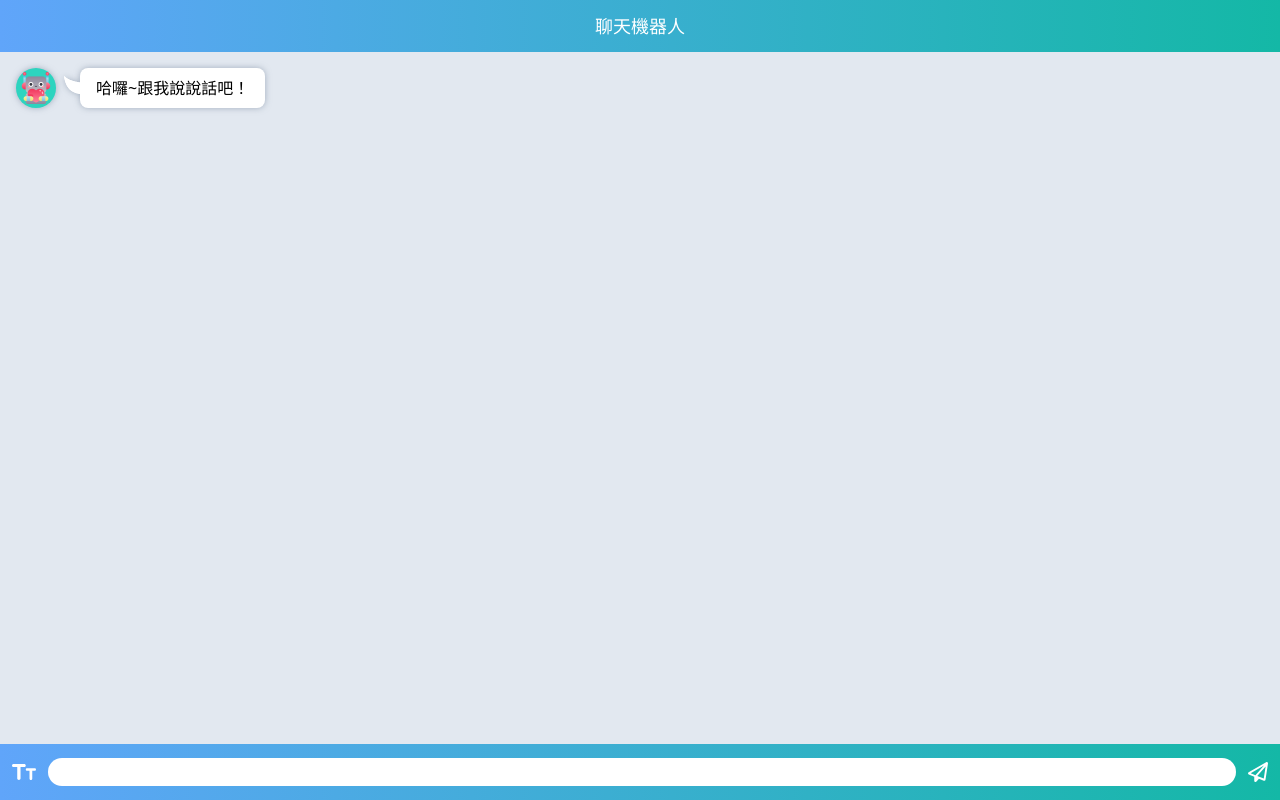
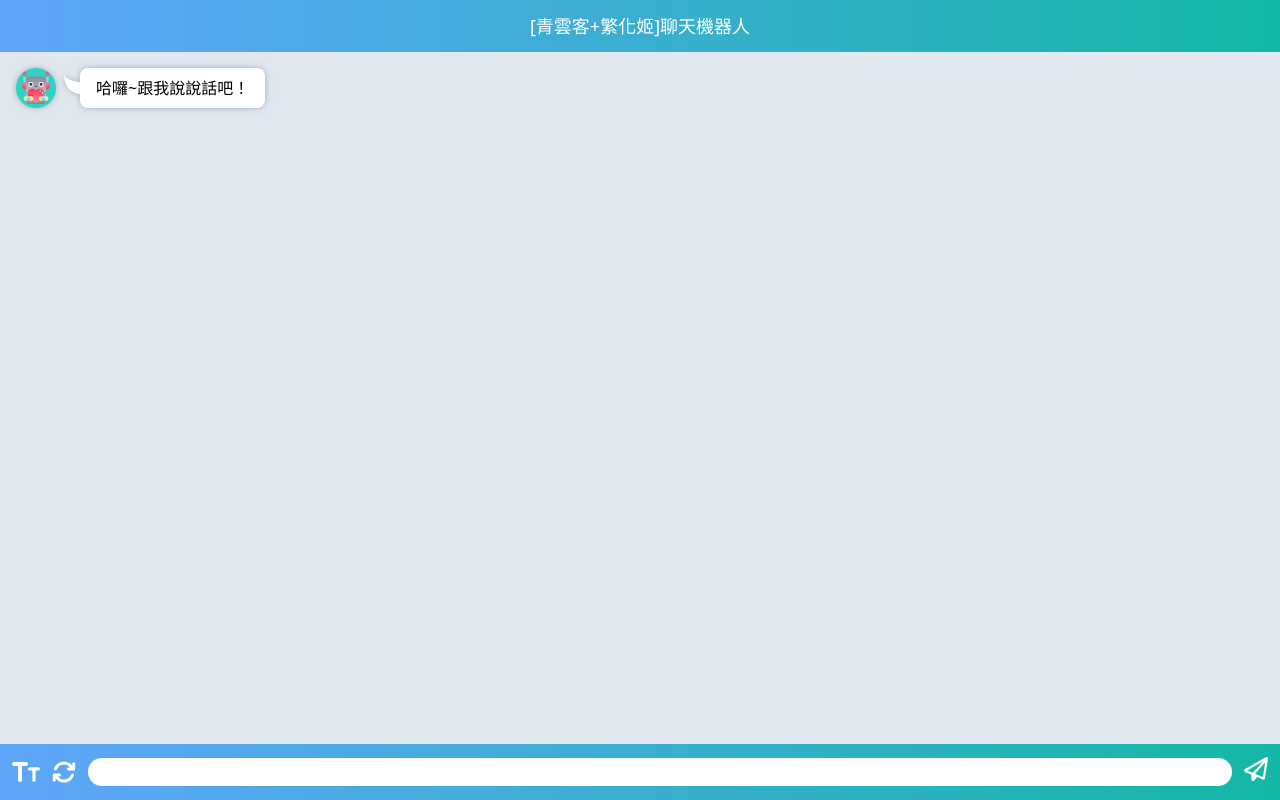
Before and after one commit to s414june/ChatBot_QingYunKe, a Vue app in the folder chatbot-qingyunke/: page / in a window 1280 px wide. Built offline with nearby package versions, Linux system fonts and the light colour scheme.

Commit message:
調整程式碼邏輯/增加重新對話功能

```diff
--- a/chatbot-qingyunke/package.json
+++ b/chatbot-qingyunke/package.json
@@ -9,6 +9,11 @@
     "preview": "vite preview"
   },
   "dependencies": {
+    "@fortawesome/fontawesome-svg-core": "^6.2.1",
+    "@fortawesome/free-brands-svg-icons": "^6.2.1",
+    "@fortawesome/free-regular-svg-icons": "^6.2.1",
+    "@fortawesome/free-solid-svg-icons": "^6.2.1",
+    "@fortawesome/vue-fontawesome": "^3.0.3",
     "axios": "^1.2.6",
     "mdb-ui-kit": "^6.1.0",
     "tw-elements": "^1.0.0-alpha13",
--- a/chatbot-qingyunke/src/App.vue
+++ b/chatbot-qingyunke/src/App.vue
@@ -4,12 +4,13 @@ import Footer from "./components/Footer.vue";
 import BotMsg from "./components/BotMsg.vue";
 import UserMsg from "./components/UserMsg.vue";
 import Loading from "./components/Loading.vue";
-import { getCurrentInstance, ref, onMounted, createApp, watch, reactive } from "vue";
+import { setMobileVh } from "./composable/useScript";
+import { getCurrentInstance, ref, onMounted, watch, shallowRef } from "vue";
+import { faL } from "@fortawesome/free-solid-svg-icons";
 
 const isLoading = ref(false);
-const saying = ref("");
 
-const textDatas = reactive([
+const textDatas = shallowRef([
   {
     isStart: true,
     msg: "哈囉~跟我說說話吧！",
@@ -17,49 +18,94 @@ const textDatas = reactive([
   },
 ]);
 
+const isTyping = ref(true);
+
 let { proxy } = getCurrentInstance();
 
-const loadMsg = async (msg) => {
-  if (msg.trim() === "") return;
-  appendUserMsg(msg);
-  fecthBotResponse(msg);
-};
+const inputIconWidthData = ref({
+  istype: 0,
+  notype: 0,
+});
 
 onMounted(() => {
   setMobileVh();
   window.addEventListener("resize", () => {
     setMobileVh();
   });
-  let LoadingMsg = createApp(BotMsg);
-  console.log(LoadingMsg);
-  LoadingMsg.mount("#LoadingMsg");
+  isTyping.value = false;
 });
-// onUpdated(() => {
-//   let main = document.getElementById("main");
-//   main.scrollTop = main.scrollHeight;
-// });
+
 watch(
-  saying,
+  [textDatas, isLoading],
   () => {
     scrollToBottom();
+    const loadingDomShow = waitLoadingDomShow();
+    loadingDomShow.then(() => {
+      scrollToBottom();
+    });
   },
   {
     //updated後才執行
     flush: "post",
   }
 );
-function setMobileVh() {
-  let windowsVH = window.innerHeight / 100;
-  document.querySelector("body").style.setProperty("--vh", windowsVH + "px");
+
+const loadMsg = async (msg) => {
+  appendUserMsg(msg);
+  sendBotAndTanslateApi(msg);
+};
+
+const reLoadBotRes = (msg) => {
+  isLoading.value = true;
+  textDatas.value.pop();
+  sendBotAndTanslateApi(msg);
+};
+
+function sendBotAndTanslateApi(msg) {
+  const getBot = fecthBotResText(msg);
+  getBot
+    .then((botText: String) => {
+      const getTaiwanText = fetchTranslateToTaiwan(botText);
+      doGetTaiwanText(getTaiwanText);
+    })
+    .catch((errMsg: String) => {
+      console.error(errMsg);
+      showError(errMsg);
+    });
+
+  function doGetTaiwanText(getTaiwanText) {
+    getTaiwanText
+      .then((taiwanText) => {
+        appendBotMsg(taiwanText);
+      })
+      .catch((errMsg) => {
+        console.error(errMsg);
+        showError(errMsg);
+      });
   }
+}
+
+function waitLoadingDomShow() {
+  let loadingElment = document.querySelector("#LoadingBlock").children[0] as HTMLElement;
+  return new Promise((res, rej) => {
+    let isLoadingDomShow = loadingElment.style.display === "";
+    setTimeout(() => {
+      isLoadingDomShow = loadingElment.style.display === "";
+      if (isLoadingDomShow) {
+        res("");
+      }
+    }, 0);
+  });
+}
+
 function scrollToBottom() {
   let main = document.getElementById("main");
   if (!main) return;
   main.scrollTop = main.scrollHeight;
 }
 
-function fecthBotResponse(msg) {
-  saying.value = "bot";
+async function fecthBotResText(msg): Promise<String> {
+  const promise = new Promise<String>((res, rej) => {
     proxy.$http
       .get(import.meta.env.VITE_API_PATH, {
         params: {
@@ -68,18 +114,19 @@ function fecthBotResponse(msg) {
         },
         headers: {},
       })
-    .then(function (res) {
-      let botText = getBotText(res);
-      showBotTextOrTanslate(botText);
+      .then(function (_res) {
+        let botText = getBotText(_res);
+        res(botText);
       })
       .catch(function (err) {
-      console.error(err);
-      let botText = "ERROR";
-      showBotTextOrTanslate(botText);
+        rej(err);
       });
+  });
+  return promise;
 }
 
-function fetchTranslateToTaiwan(text) {
+async function fetchTranslateToTaiwan(text): Promise<String> {
+  const promise = new Promise<String>((res, rej) => {
     proxy.$http
       .get(import.meta.env.VITE_CONVERT_PATH, {
         params: {
@@ -88,15 +135,15 @@ function fetchTranslateToTaiwan(text) {
         },
         headers: {},
       })
-    .then(function (res) {
-      let taiwanText = getTaiwanText(res);
-      showTaiwanText(taiwanText);
+      .then(function (_res) {
+        let taiwanText = getTaiwanText(_res);
+        res(taiwanText);
       })
       .catch(function (err) {
-      console.error(err);
-      let taiwanText = "ERROR";
-      showTaiwanText(taiwanText);
+        rej(err);
       });
+  });
+  return promise;
 }
 
 function getBotText(res) {
@@ -104,13 +151,11 @@ function getBotText(res) {
   let botText = "";
   const SUCCESS_CODE = 0;
   if (data == null) {
-    botText = "NULL";
-    return botText;
+    throw new Error("NULL");
   }
   let result = data.result;
   if (result === SUCCESS_CODE) botText = data.content;
-  else botText = "ERROR";
-
+  else throw new Error("ERROR");
   return botText;
 }
 
@@ -121,26 +166,19 @@ function getTaiwanText(res) {
   if (data.code === SUCCESS_CODE) {
     taiwanText = data.data.text;
   } else {
-    console.error(data.msg);
-    taiwanText = "ERROR";
+    throw new Error("ERROR");
   }
   return taiwanText;
 }
 
-function showBotTextOrTanslate(text: String) {
+function showError(text: String) {
   if (text === "NULL") return appendBotMsg("不好意思，請再說一次");
-  if (text === "ERROR") return appendBotMsg("系統異常，請稍候再試");
-  fetchTranslateToTaiwan(text);
+  else if (text === "ERROR") return appendBotMsg("系統異常，請稍候再試");
+  else return appendBotMsg("系統異常，請稍候再試");
 }
 
-function showTaiwanText(text: String) {
-  if (text === "NULL") return appendBotMsg("繁化姬無資料");
-  if (text === "ERROR") return appendBotMsg("繁化姬系統異常");
-  appendBotMsg(text);
-}
 function appendUserMsg(msg) {
-  saying.value = "user";
-  textDatas.push({
+  textDatas.value.push({
     isStart: true,
     msg: msg,
     component: UserMsg,
@@ -149,20 +187,19 @@ function appendUserMsg(msg) {
 }
 
 function appendBotMsg(msg) {
-  textDatas.push({
+  textDatas.value.push({
     isStart: true,
     msg: msg,
     component: BotMsg,
   });
   isLoading.value = false;
-  saying.value = "";
 }
 </script>
 
 <template>
   <div class="flex flex-col h-[calc(var(--vh)*100)] bg-slate-200 overflow-hidden">
     <div>
-      <Header title="聊天機器人"></Header>
+      <Header title="[青雲客+繁化姬]聊天機器人"></Header>
     </div>
     <div id="main" class="grow w-full overflow-auto relative pb-4">
       <div v-for="text in textDatas">
@@ -170,14 +207,15 @@ function appendBotMsg(msg) {
           {{ text.msg }}
         </component>
       </div>
-      <div v-show="isLoading">
-        <BotMsg :isStart="true">
+      <div id="LoadingBlock" class="h-fit">
+        <BotMsg :isStart="true" v-show="isLoading">
           <Loading></Loading>
         </BotMsg>
       </div>
     </div>
     <div>
-      <Footer @loadMsg="loadMsg" @setMobileVh="setMobileVh"></Footer>
+      <Footer @loadMsg="loadMsg" @reLoadBotRes="reLoadBotRes" :isLoading="isLoading">
+      </Footer>
     </div>
   </div>
 </template>
--- a/chatbot-qingyunke/src/components/Footer.vue
+++ b/chatbot-qingyunke/src/components/Footer.vue
@@ -1,15 +1,30 @@
 <script setup lang="ts">
-import { ref } from "vue";
+import { ref, toRefs, onMounted } from "vue";
+import { setMobileVh } from "../composable/useScript";
+const props = defineProps({
+  isLoading: Boolean,
+});
+const { isLoading } = toRefs(props);
 const isTyping = ref(false);
+const preMsg = ref("");
 const msg = ref("");
-const emit = defineEmits(["loadMsg", "setMobileVh"]);
-function loadMsg() {
-  let thisMsg = msg.value;
-  msg.value = "";
-  emit("loadMsg", thisMsg);
-}
+const emit = defineEmits(["loadMsg", "reLoadBotRes"]);
+const loadingDisable = ref({ "opacity-50": isLoading, "duration-500": true });
 const nowFontSizeIndex = ref(0);
 const fontSizeList = ["1rem", "1.2rem", "1.5rem", "1.8rem"];
+
+function loadMsg() {
+  if (isLoading.value) return;
+  if (msg.value.trim() === "") return;
+  emit("loadMsg", msg.value);
+  preMsg.value = msg.value;
+  msg.value = "";
+}
+function reLoadBotRes() {
+  if (isLoading.value) return;
+  if (preMsg.value.trim() === "") return;
+  emit("reLoadBotRes", preMsg.value);
+}
 function changeFontSize() {
   if (nowFontSizeIndex.value >= fontSizeList.length - 1) nowFontSizeIndex.value = 0;
   else nowFontSizeIndex.value++;
@@ -17,7 +32,11 @@ function changeFontSize() {
   document
     .querySelector("body")
     .setAttribute("style", "font-size:" + nowStyleValue + ";");
-  emit("setMobileVh");
+  setMobileVh();
+}
+function changeIsTypingState(isTypingValue) {
+  isTyping.value = isTypingValue;
+  setMobileVh();
 }
 </script>
 
@@ -25,28 +44,60 @@ function changeFontSize() {
   <div
     class="h-14 bg-gradient-to-r from-blue-400 to-teal-500 py-3 flex text-center px-3 items-center"
   >
-    <div v-show="!isTyping">
+    <div id="LeftIconPlace">
+      <div
+        v-show="!isTyping"
+        class="grid grid-flow-col gap-3 justify-center content-center"
+      >
+        <div class="flex items-center">
           <img
             src="../assets/font-size-selfdesign.svg"
             alt="字體大小變化"
-        class="w-6"
+            class="w-7"
             @click="changeFontSize()"
           />
         </div>
+        <div class="flex items-center" :class="loadingDisable">
+          <font-awesome-icon
+            icon="fa-solid fa-arrows-rotate"
+            class="text-white"
+            size="lg"
+            @click="reLoadBotRes()"
+          />
+        </div>
+      </div>
       <div v-show="isTyping" @click="isTyping = false">
-      <img src="../assets/chevron-right-solid.svg" alt="更多輸入選項" class="w-5 h-4" />
+        <div class="flex items-center">
+          <font-awesome-icon
+            icon="fa-solid fa-chevron-right"
+            class="text-white"
+            size="lg"
+          />
+        </div>
+      </div>
     </div>
     <input
       type="text"
-      style="max-width: calc(100% - 1.25rem - 1.25rem - 1.5rem)"
       class="grow rounded-full focus:outline-none focus:drop-shadow-ring-white text-base px-3 py-0.5 mx-3"
-      @focus="isTyping = true"
-      @focusout="isTyping = false"
+      @focus="changeIsTypingState(true)"
+      @focusout="changeIsTypingState(false)"
       @keyup.enter="loadMsg()"
       v-model="msg"
     />
+    <div id="RightIconPlace">
       <button @click="loadMsg()">
-      <img src="../assets/paper-plane-regular.svg" alt="傳送" class="w-5" />
+        <!-- <img src="../assets/paper-plane-regular.svg" alt="傳送" class="w-5" /> -->
+        <div>
+          <div class="flex items-center" :class="loadingDisable">
+            <font-awesome-icon
+              icon="fa-regular fa-paper-plane"
+              class="text-white"
+              size="lg"
+            />
+          </div>
+        </div>
+        <div></div>
       </button>
     </div>
+  </div>
 </template>
--- /dev/null
+++ b/chatbot-qingyunke/src/composable/useScript.ts
@@ -0,0 +1,11 @@
+import { onMounted,watch } from "vue";
+export function setMobileVh() {
+  // const setMobileVh = function(){
+  // }
+  let windowsVH = window.innerHeight / 100;
+  document.querySelector("body").style.setProperty("--vh", windowsVH + "px");
+}
+export function useException(msg,short){
+  this.msg = msg;
+  this.short = short;
+}
--- a/chatbot-qingyunke/src/index.css
+++ b/chatbot-qingyunke/src/index.css
@@ -5,7 +5,12 @@
     transition:0.5s;
     --loading-color: rgb(6 182 212);
     --loading-width:12px;
+    /* --input-max-width: 50%; */
 }
 *{
     scroll-behavior: smooth;
 }
+
+.fa-lg{
+    font-size:1.5rem;
+}
--- a/chatbot-qingyunke/tsconfig.json
+++ b/chatbot-qingyunke/tsconfig.json
@@ -10,6 +10,10 @@
       "types": [
         "vite/client", // if using vite
         // ...
-      ]
+      ],
+      // "baseUrl": ".",
+      // "paths": {
+      //   "@/*":["src/*"]
+      // }
     }
   }
--- a/chatbot-qingyunke/vite.config.js
+++ b/chatbot-qingyunke/vite.config.js
@@ -59,6 +59,9 @@ export default ({
         }
       }
     },
-    base: process.env.VITE_ROOT_PATH
+    base: process.env.VITE_ROOT_PATH,
+    resolve: {
+      extensions: ['.ts','.js']
+    }
   });
 }
```
Also changed, not shown: chatbot-qingyunke/src/main.ts (+9 -1 lines), chatbot-qingyunke/src/minix/scripts.ts (deleted, +0 -18 lines), 1 other file (tests, documents, lock files or other folders). Lines whose indentation alone changed are shown as unchanged.
